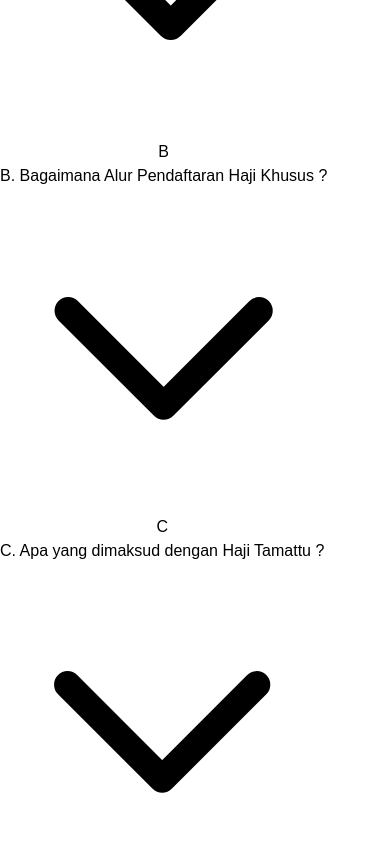
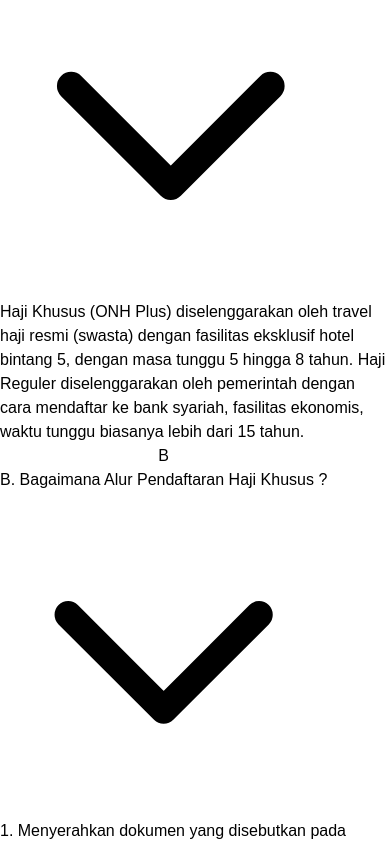
Before and after one commit to azrull00/cinghaji-travel-umroh, a Next.js app: page / in a window 390 px wide. Shown: the part 2895-3739 px from the top of the page. Built offline with nearby package versions, Linux system fonts and the light colour scheme.

Commit message:
Fix Layouting

```diff
--- a/src/app/globals.css
+++ b/src/app/globals.css
@@ -98,3 +98,10 @@ body {
 .glass-effect {
   @apply bg-white/10 backdrop-blur-sm;
 }
+
+/* Ensure content is below fixed header on mobile */
+@media (max-width: 767px) { /* Below md breakpoint */
+  main > *:first-child {
+    margin-top: 160px; /* Equivalent to Tailwind's mt-40 */
+  }
+}
--- a/src/app/layout.tsx
+++ b/src/app/layout.tsx
@@ -26,7 +26,7 @@ export default function RootLayout({
     <html lang="id" className={`${poppins.variable}`}>
       <body className="font-poppins antialiased">
         <Navbar />
-        <main className="min-h-screen bg-white">
+        <main className="bg-white">
           {children}
         </main>
       </body>
--- a/src/components/HajjPackages.tsx
+++ b/src/components/HajjPackages.tsx
@@ -74,11 +74,15 @@ export default function HajjPackages() {
                   />
                 </svg>
               </button>
-              {openIndex === index && (
+              <div
+                className={`overflow-hidden transition-all duration-500 ease-in-out ${
+                  openIndex === index ? 'max-h-screen' : 'max-h-0'
+                }`}
+              >
                 <div className="px-8 py-6 bg-gray-50 text-gray-700 leading-relaxed border-t border-gray-100">
                   <p className="whitespace-pre-line">{item.answer}</p>
                 </div>
-              )}
+              </div>
             </div>
           ))}
         </div>
--- a/src/components/Hero.tsx
+++ b/src/components/Hero.tsx
@@ -2,7 +2,7 @@ import Image from 'next/image';
 
 export default function Hero() {
   return (
-    <section id="beranda" className="relative h-[calc(100vh-64px)] flex items-center overflow-hidden pt-16 lg:pt-0">
+    <section id="beranda" className="relative min-h-screen flex items-center overflow-hidden pt-28 md:pt-0">
       {/* Background Image with Overlay */}
       <div className="absolute inset-0 z-0">
         <Image
```
Also changed, not shown: src/app/logo-cinghaji.jpg (added).
